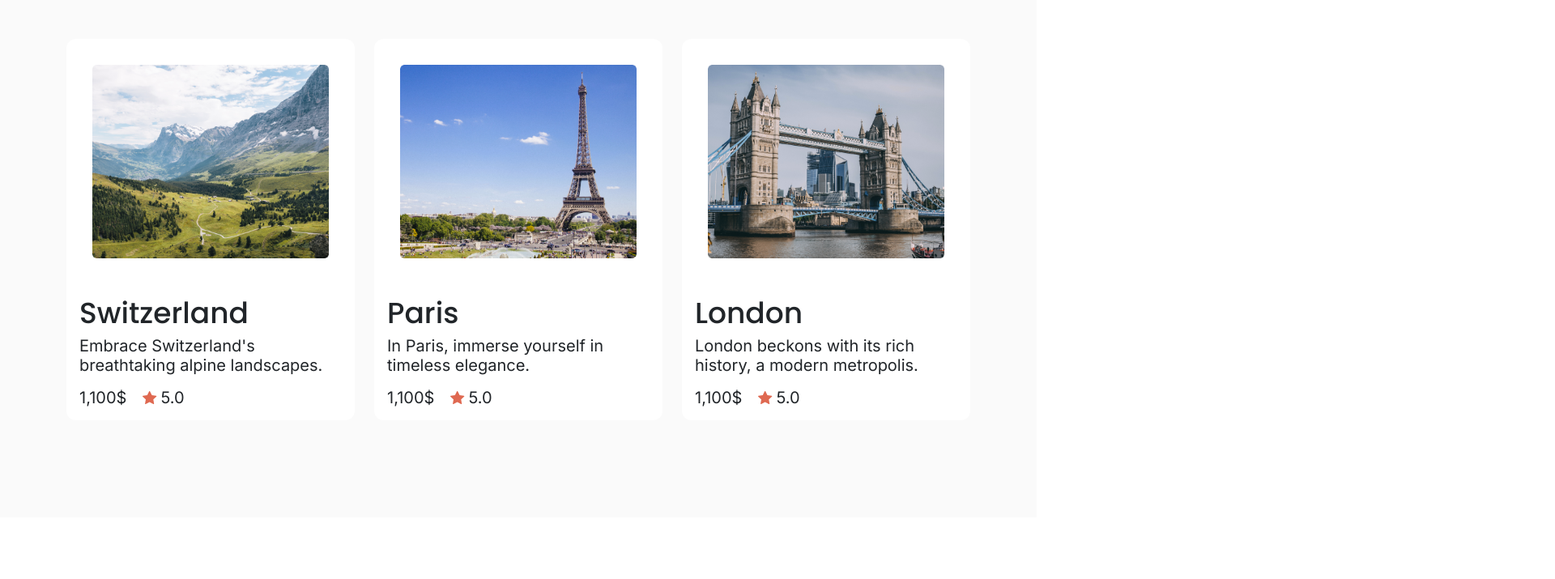
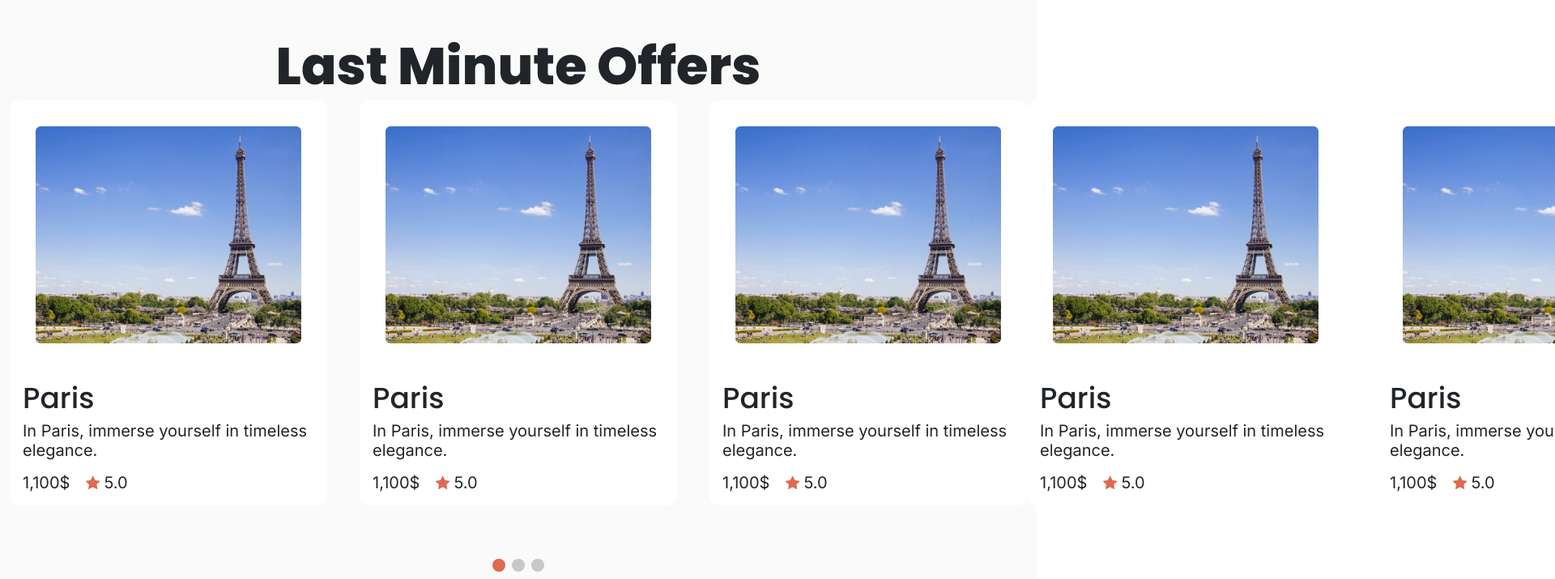
Before and after one commit to VedranNejedly/EA93-zadatak-1, a plain HTML site: page index.html in a window 1280 px wide. Shown: the part 1680-2395 px from the top of the page at 81% size, 1920 px wide, since content can reach past the window. Drawn offline with nearby package versions, Linux system fonts and the light colour scheme.

Commit message:
Card slider

```diff
--- a/index.html
+++ b/index.html
@@ -67,16 +67,24 @@
       </div>
     </section>
 
+
     <section class="LastMinuteOffers">
-      <div class="container">
+      <div class="container-fluid">
         <div class="row">
-          <div class="col-12 col-lg-4">
+          <div class="col-12">
+            <h2 class="lastminute-title">Last Minute Offers</h2>
+          </div>
+          <div class="col-12">
+            <div class="swiper2">
+              <!-- Additional required wrapper -->
+              <div class="swiper-wrapper">
+                <div class="swiper-slide">
                   <div class="card">
-              <img src="images/Swi.png" class="card-img-top" alt="..." />
+                    <img src="images/Paris.png" class="card-img-top" alt="..." />
                     <div class="card-body">
-                <h5 class="card-title">Switzerland</h5>
+                      <h5 class="card-title">Paris</h5>
                       <p class="card-text">
-                  Embrace Switzerland's breathtaking alpine landscapes.
+                        In Paris, immerse yourself in timeless elegance.
                       </p>
                       <div class="destination-rating">
                         <p>1,100$</p>
@@ -85,8 +93,20 @@
                       </div>
                     </div>
                   </div>
+                  <div class="card">
+                    <img src="images/Paris.png" class="card-img-top" alt="..." />
+                    <div class="card-body">
+                      <h5 class="card-title">Paris</h5>
+                      <p class="card-text">
+                        In Paris, immerse yourself in timeless elegance.
+                      </p>
+                      <div class="destination-rating">
+                        <p>1,100$</p>
+                        <div class="star-wrapper"><img src="images/Star.svg" alt=""></div>
+                        <p>5.0</p>
                       </div>
-          <div class="col-12 col-lg-4">
+                    </div>
+                  </div>
                   <div class="card">
                     <img src="images/Paris.png" class="card-img-top" alt="..." />
                     <div class="card-body">
@@ -102,13 +122,86 @@
                     </div>
                   </div>
                 </div>
-          <div class="col-12 col-lg-4">
+
+                <div class="swiper-slide">
                   <div class="card">
-              <img src="images/London.png" class="card-img-top" alt="..." />
+                    <img src="images/Paris.png" class="card-img-top" alt="..." />
                     <div class="card-body">
-                <h5 class="card-title">London</h5>
+                      <h5 class="card-title">Paris</h5>
                       <p class="card-text">
-                  London beckons with its rich history, a modern metropolis.
+                        In Paris, immerse yourself in timeless elegance.
+                      </p>
+                      <div class="destination-rating">
+                        <p>1,100$</p>
+                        <div class="star-wrapper"><img src="images/Star.svg" alt=""></div>
+                        <p>5.0</p>
+                      </div>
+                    </div>
+                  </div>
+                  <div class="card">
+                    <img src="images/Paris.png" class="card-img-top" alt="..." />
+                    <div class="card-body">
+                      <h5 class="card-title">Paris</h5>
+                      <p class="card-text">
+                        In Paris, immerse yourself in timeless elegance.
+                      </p>
+                      <div class="destination-rating">
+                        <p>1,100$</p>
+                        <div class="star-wrapper"><img src="images/Star.svg" alt=""></div>
+                        <p>5.0</p>
+                      </div>
+                    </div>
+                  </div>
+                  <div class="card">
+                    <img src="images/Paris.png" class="card-img-top" alt="..." />
+                    <div class="card-body">
+                      <h5 class="card-title">Paris</h5>
+                      <p class="card-text">
+                        In Paris, immerse yourself in timeless elegance.
+                      </p>
+                      <div class="destination-rating">
+                        <p>1,100$</p>
+                        <div class="star-wrapper"><img src="images/Star.svg" alt=""></div>
+                        <p>5.0</p>
+                      </div>
+                    </div>
+                  </div>
+                </div>
+                <div class="swiper-slide">
+                  <div class="card">
+                    <img src="images/Paris.png" class="card-img-top" alt="..." />
+                    <div class="card-body">
+                      <h5 class="card-title">Paris</h5>
+                      <p class="card-text">
+                        In Paris, immerse yourself in timeless elegance.
+                      </p>
+                      <div class="destination-rating">
+                        <p>1,100$</p>
+                        <div class="star-wrapper"><img src="images/Star.svg" alt=""></div>
+                        <p>5.0</p>
+                      </div>
+                    </div>
+                  </div>
+                  <div class="card">
+                    <img src="images/Paris.png" class="card-img-top" alt="..." />
+                    <div class="card-body">
+                      <h5 class="card-title">Paris</h5>
+                      <p class="card-text">
+                        In Paris, immerse yourself in timeless elegance.
+                      </p>
+                      <div class="destination-rating">
+                        <p>1,100$</p>
+                        <div class="star-wrapper"><img src="images/Star.svg" alt=""></div>
+                        <p>5.0</p>
+                      </div>
+                    </div>
+                  </div>
+                  <div class="card">
+                    <img src="images/Paris.png" class="card-img-top" alt="..." />
+                    <div class="card-body">
+                      <h5 class="card-title">Paris</h5>
+                      <p class="card-text">
+                        In Paris, immerse yourself in timeless elegance.
                       </p>
                       <div class="destination-rating">
                         <p>1,100$</p>
@@ -119,8 +212,16 @@
                   </div>
                 </div>
               </div>
+              <!-- If we need pagination -->
+              <div class="swiper-pagination-2"></div>
+            </div>
+          </div>
+        </div>
       </div>
     </section>
+
+
+
 
     <section class="travel-destinations">
       <div class="container">
@@ -305,6 +406,11 @@
       </div>
     </section>
 
+
+
+
+
+
     <script src="https://cdn.jsdelivr.net/npm/swiper@10/swiper-bundle.min.js"></script>
     <script>
       const swiper = new Swiper(".swiper", {
@@ -313,19 +419,28 @@
         // If we need pagination
         pagination: {
           el: ".swiper-pagination",
+          paginationClickable: true,
         },
-
-        // Navigation arrows
-        // navigation: {
-        //   nextEl: '.swiper-button-next',
-        //   prevEl: '.swiper-button-prev',
-        // },
-
-        // And if we need scrollbar
         scrollbar: {
           el: ".swiper-scrollbar",
         },
       });
+
+    </script>
+        <script>
+          const swiper2 = new Swiper(".swiper2", {
+            // Optional parameters
+            loop: true,
+            // If we need pagination
+            pagination: {
+              el: ".swiper-pagination-2",
+              paginationClickable: true,
+            },
+            scrollbar: {
+              el: ".swiper-scrollbar",
+            },
+          });
+
         </script>
   </body>
 </html>
--- a/style.css
+++ b/style.css
@@ -12,6 +12,17 @@
     }
 }
 
+.swiper-slide{
+    display: flex!important;
+    flex-direction: row;
+    .card+.card{
+        margin-left:40px;
+    }
+}
+.swiper-pagination-2{
+    text-align: center;
+    margin-top: 64px    ;
+}
 
 
 ul{
@@ -78,7 +89,7 @@ h2{
     font-size: 64px!important;
     line-height: 68px!important;
     font-family: 'Poppins', sans-serif;
-    font-weight: 700;
+    font-weight: 700!important;
 }
 
 h5{
@@ -151,6 +162,10 @@ input{
     margin-bottom: 64px;
 }
 
+.lastminute-title{
+    text-align: center;
+}
+
 .card{
     height: 100%;
     border-radius: 12px!important;
```
Lines whose indentation alone changed are shown as unchanged.
